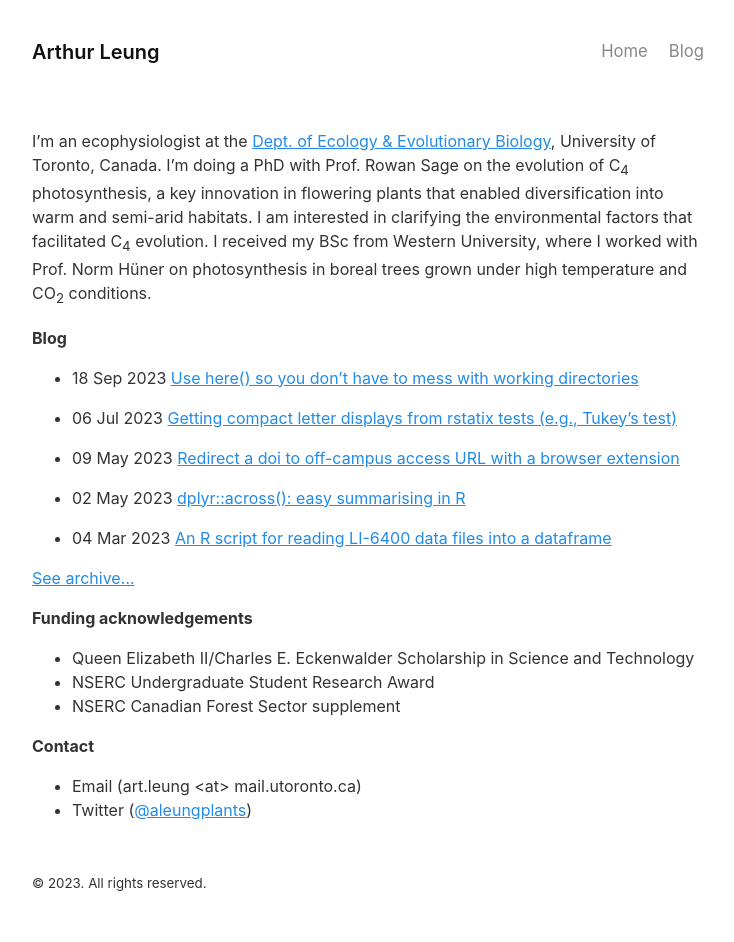
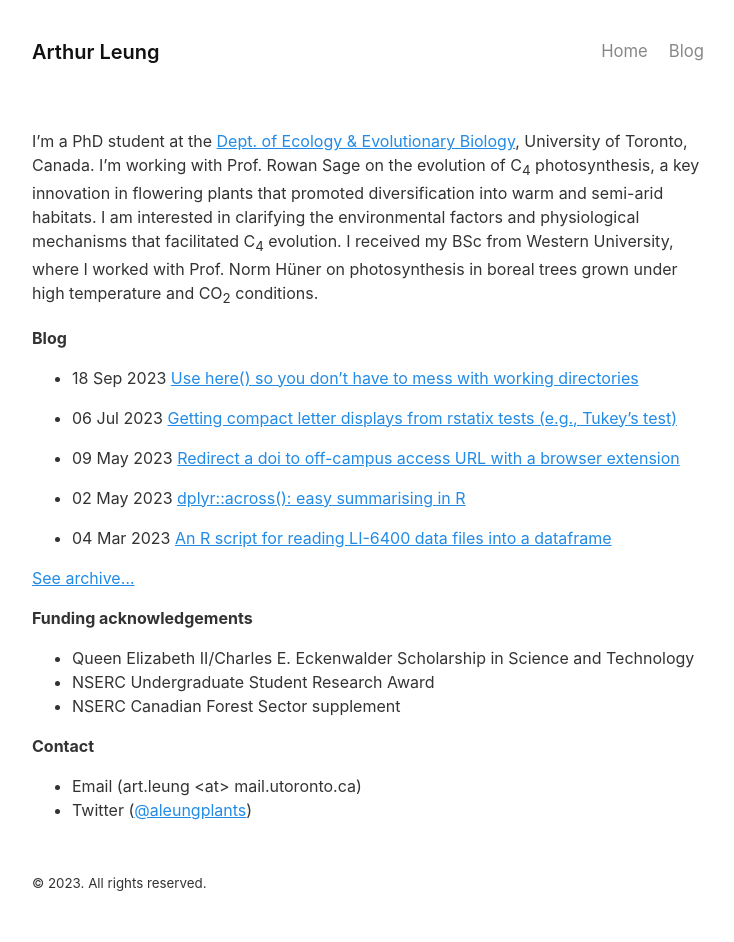
Before and after one commit to leungarthur/leungarthur.github.io-old, a Jekyll site: the page built from index.md, in a window 1280 px wide. Shown: the whole page, without its empty margins (272-1006 px from the left). Built offline with Jekyll 4.4.1, drawn with Linux system fonts in a browser that asks for light colours.

Commit message:
Update index.md

```diff
--- a/index.md
+++ b/index.md
@@ -2,7 +2,7 @@
 layout: default
 ---
 
-I'm an ecophysiologist at the <a href='https://eeb.utoronto.ca'>Dept. of Ecology & Evolutionary Biology</a>, University of Toronto, Canada. I'm doing a PhD with Prof. Rowan Sage on the evolution of C<sub>4</sub> photosynthesis, a key innovation in flowering plants that enabled diversification into warm and semi-arid habitats. I am interested in clarifying the environmental factors that facilitated C<sub>4</sub> evolution. I received my BSc from Western University, where I worked with Prof. Norm Hüner on photosynthesis in boreal trees grown under high temperature and CO<sub>2</sub> conditions.
+I'm a PhD student at the <a href='https://eeb.utoronto.ca'>Dept. of Ecology & Evolutionary Biology</a>, University of Toronto, Canada. I'm working with Prof. Rowan Sage on the evolution of C<sub>4</sub> photosynthesis, a key innovation in flowering plants that promoted diversification into warm and semi-arid habitats. I am interested in clarifying the environmental factors and physiological mechanisms that facilitated C<sub>4</sub> evolution. I received my BSc from Western University, where I worked with Prof. Norm Hüner on photosynthesis in boreal trees grown under high temperature and CO<sub>2</sub> conditions.
 
 **Blog**
 {% for post in site.posts %}
```
